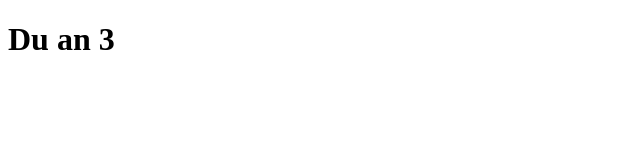
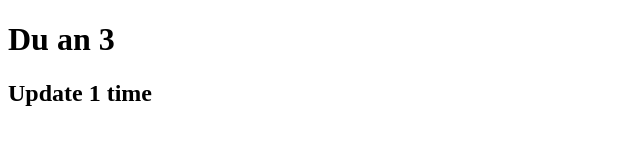
Before and after one commit to trantiendat0611/project3, a plain HTML site: page index.html in a window 1280 px wide. Shown: the whole page, without its empty margins (0-640 px from the left). Drawn offline with Linux system fonts and the light colour scheme.

Commit message:
Sua doi lan 1

```diff
--- a/index.html
+++ b/index.html
@@ -7,5 +7,6 @@
   </head>
   <body>
     <h1>Du an 3</h1>
+    <h2>Update 1 time</h2>
   </body>
 </html>
```
